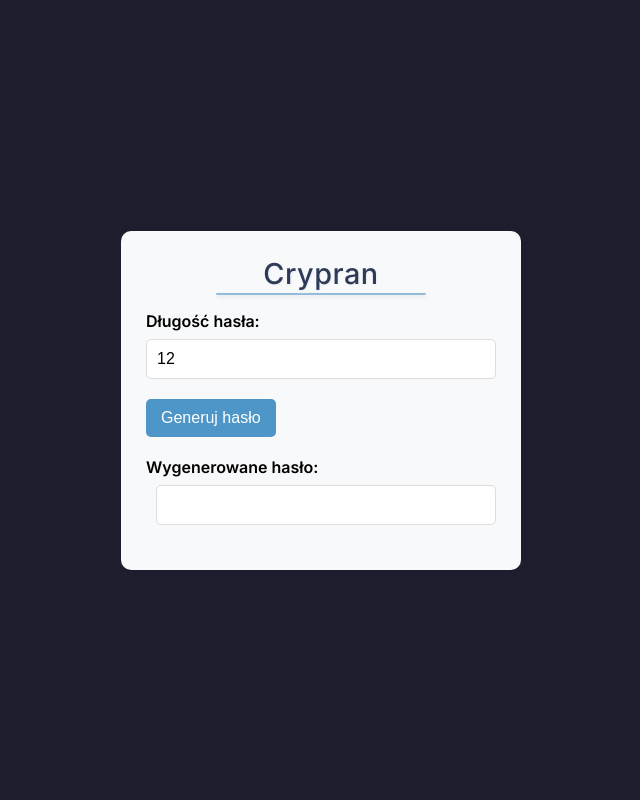
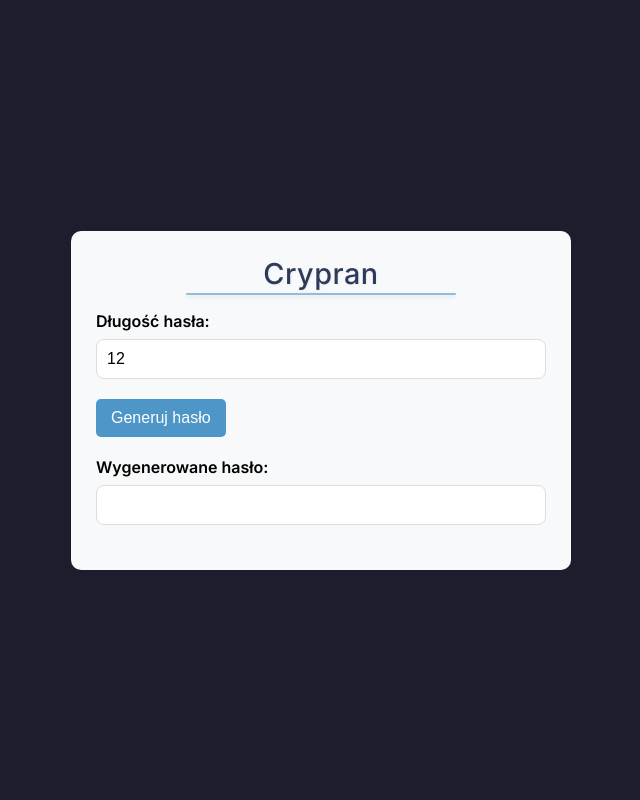
Before and after one commit to Wojciech-Szoldra/crypran_web_app, a Flask app: page / in a window 1280 px wide. Shown: the whole page, without its empty margins (319-959 px from the left). Run offline with Flask 3, Linux system fonts and the light colour scheme; some libraries are stand-ins or nearby versions.

Commit message:
Small design changes

```diff
--- a/templates/layout.html
+++ b/templates/layout.html
@@ -17,8 +17,7 @@
 
         body {
             font-family: Inter, sans-serif;
-            width: 400px;
-            max-width: 800px;
+            max-width: 500px;
             margin: 0 auto;
             display: flex;
             justify-content: center;
@@ -78,7 +77,7 @@
             padding: 10px;
             width: 100%;
             border: 1px solid #ddd;
-            border-radius: 5px;
+            border-radius: 8px;
             font-size: 16px;
             box-sizing: border-box;
         }
@@ -97,12 +96,9 @@
         .password-container {
             display: flex;
             align-items: center;
+            gap: 10px
         }
-        .password-input,
-        .toggle-btn,
-        .copy-btn {
-            margin-left: 10px;
-        }
+
         .toggle-btn, .copy-btn {
             background-color: var(--accent);
         }
```
